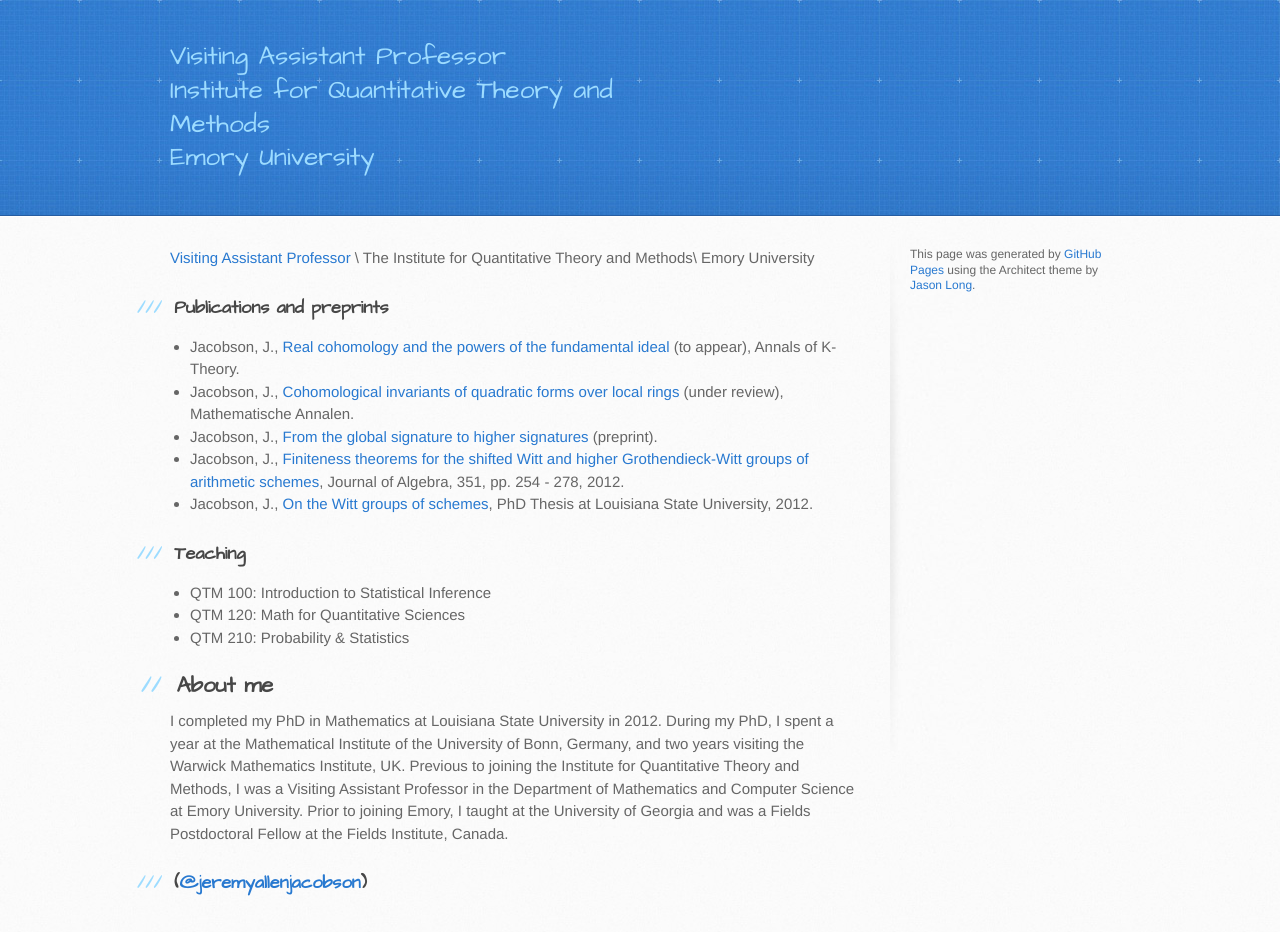
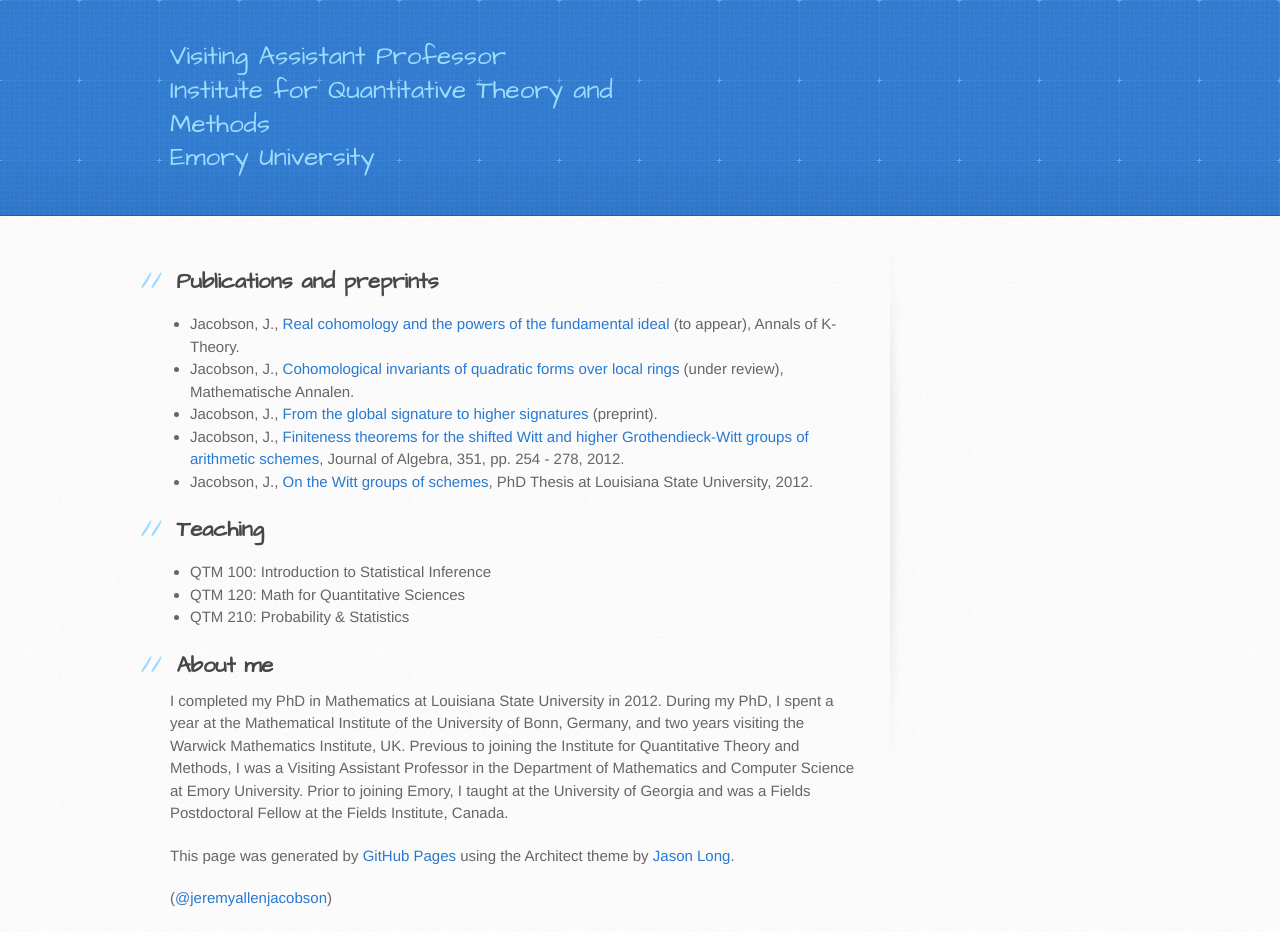
Before and after one commit to jeremyallenjacobson/jeremyallenjacobson.github.io, a Jekyll site: the page index.html, which Jekyll copies as it is, in a window 1280 px wide. Built offline with Jekyll 4.4.1, drawn with Linux system fonts in a browser that asks for light colours.

Commit message:
Update index.html

```diff
--- a/index.html
+++ b/index.html
@@ -29,11 +29,8 @@
     <div id="content-wrapper">
       <div class="inner clearfix">
         <section id="main-content">
-          <p><a href="http://www.quantitative.emory.edu/about/ourfaculty/faculty%20/jacobson-jeremy.html">Visiting Assistant Professor</a> \
-The Institute for Quantitative Theory and Methods\
-Emory University    </p>
 
-<h3>
+<h2>
 <a id="publications-and-preprints" class="anchor" href="#publications-and-preprints" aria-hidden="true"><span aria-hidden="true" class="octicon octicon-link"></span></a>Publications and preprints</h3>
 
 <ul>
@@ -44,7 +41,7 @@
 <li>Jacobson, J., <a href="https://github.com/jeremyallenjacobson/jeremyallenjacobson.github.io/blob/master/Thesis.pdf">On the Witt groups of schemes</a>, PhD Thesis at Louisiana State University, 2012.</li>
 </ul>
 
-<h3>
+<h2>
 <a id="teaching" class="anchor" href="#teaching" aria-hidden="true"><span aria-hidden="true" class="octicon octicon-link"></span></a>Teaching</h3>
 
 <ul>
@@ -58,15 +55,14 @@
 
 <p>I completed my PhD in Mathematics at Louisiana State University in 2012. During my PhD, I spent a year at the Mathematical Institute of the University of Bonn, Germany,  and two years visiting the Warwick Mathematics Institute, UK. Previous to joining the Institute for Quantitative Theory and Methods, I was a Visiting Assistant Professor in the Department of Mathematics and Computer Science at Emory University. Prior to joining Emory, I taught at the University of Georgia and was a Fields Postdoctoral Fellow at the Fields Institute, Canada.</p>
 
-<h3>
-<a id="jeremyallenjacobson" class="anchor" href="#jeremyallenjacobson" aria-hidden="true"><span aria-hidden="true" class="octicon octicon-link"></span></a>(<a href="https://github.com/jeremyallenjacobson" class="user-mention">@jeremyallenjacobson</a>)</h3>
+<p>This page was generated by <a href="https://pages.github.com">GitHub Pages</a> using the Architect theme by <a href="https://twitter.com/jasonlong">Jason Long</a>.</p>
+<a id="jeremyallenjacobson" class="anchor" href="#jeremyallenjacobson" aria-hidden="true"><span aria-hidden="true" class="octicon octicon-link"></span></a>(<a href="https://github.com/jeremyallenjacobson" class="user-mention">@jeremyallenjacobson</a>)
         </section>
 
         <aside id="sidebar">
 
 
-          <p>This page was generated by <a href="https://pages.github.com">GitHub Pages</a> using the Architect theme by <a href="https://twitter.com/jasonlong">Jason Long</a>.</p>
-        </aside>
+           </aside>
       </div>
     </div>
 
```
